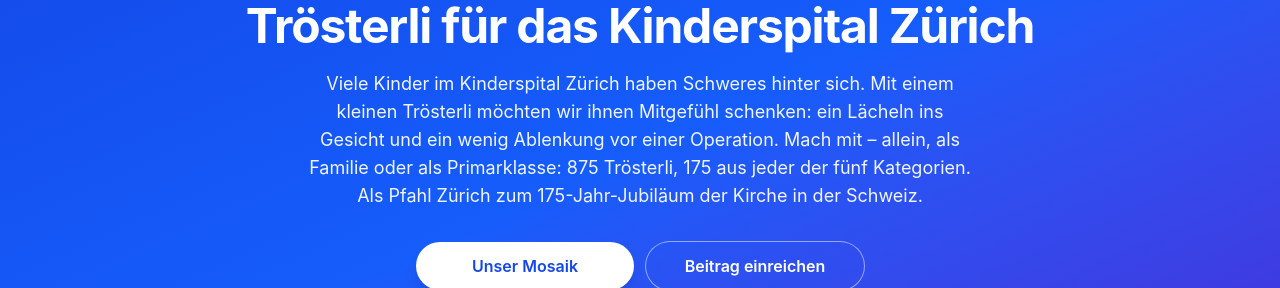
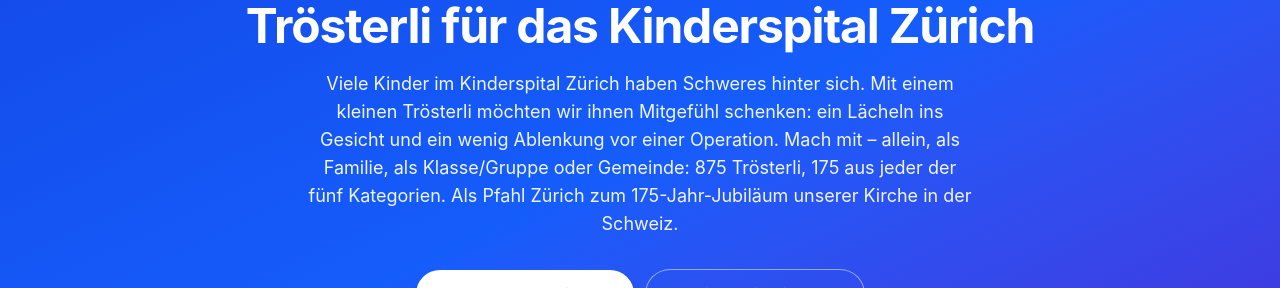
Before and after one commit to Phhofm/justserve-kispi-175, a Vue app: page / in a window 1280 px wide. Shown: the part 142-430 px from the top of the page. Built offline with nearby package versions, Linux system fonts and the light colour scheme; no server answers; the database is empty.

Commit message:
content: unsere kirche, mitmach-gruppen im hero

```diff
--- a/src/components/DonationSection.vue
+++ b/src/components/DonationSection.vue
@@ -3,7 +3,7 @@
 
 const IDEEN = [
   { icon: '🏃', titel: 'Sponsorenlauf', text: 'z. B. einmal rund um den Greifensee.' },
-  { icon: '🍰', titel: 'Kuchenverkauf', text: 'Nach der Kirche oder am Gemeindefest.' },
+  { icon: '🍰', titel: 'Kuchenverkauf', text: 'Nach dem Gottesdienst oder am Gemeindefest.' },
   { icon: '🧸', titel: 'Flohmarkt', text: 'Ausgedientes verkaufen, Erlös spenden.' },
 ]
 </script>
--- a/src/components/HeroSection.vue
+++ b/src/components/HeroSection.vue
@@ -17,9 +17,9 @@
       <p class="mx-auto mt-5 max-w-2xl text-base text-blue-50 sm:text-lg">
         Viele Kinder im Kinderspital Zürich haben Schweres hinter sich. Mit einem kleinen Trösterli
         möchten wir ihnen Mitgefühl schenken: ein Lächeln ins Gesicht und ein wenig Ablenkung vor
-        einer Operation. Mach mit – allein, als Familie oder als Primarklasse:
+        einer Operation. Mach mit – allein, als Familie, als Klasse/Gruppe oder Gemeinde:
         {{ gesamtziel }} Trösterli, 175 aus jeder der fünf Kategorien. Als Pfahl Zürich zum
-        175-Jahr-Jubiläum der Kirche in der Schweiz.
+        175-Jahr-Jubiläum unserer Kirche in der Schweiz.
       </p>
 
       <div class="mx-auto mt-8 flex max-w-md gap-3">
```
Also changed, not shown: 2 other files (tests, documents, lock files or other folders).
